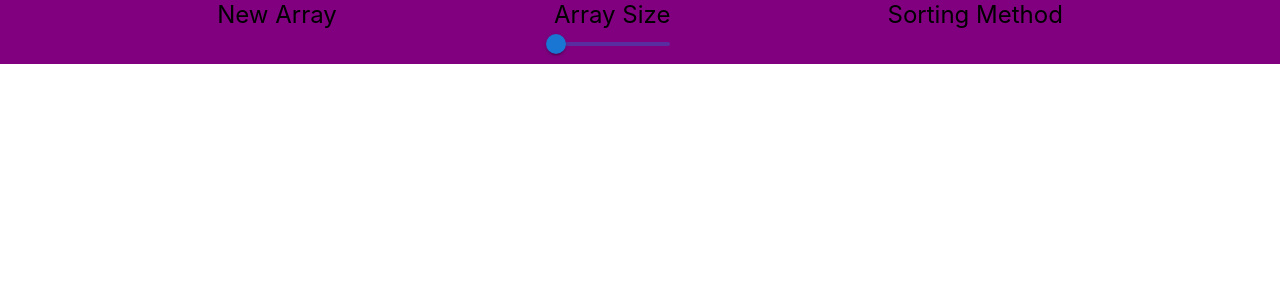
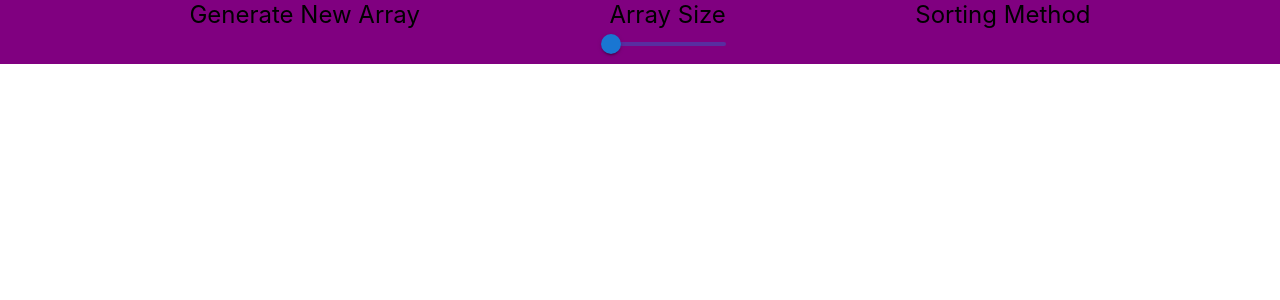
Before and after one commit to equan1090/sorting-visualizer, a React (Create React App) app: page / in a window 1280 px wide. Shown: the top 300 px of the page. Built offline with nearby package versions, Linux system fonts and the light colour scheme.

Commit message:
adding animation

```diff
--- /dev/null
+++ b/src/SortingAlgs/BubbleSort.js
@@ -0,0 +1,13 @@
+// function BubbleSort(arr) {
+//     const animation = []
+//     if (arr.length <= 1) return arr;
+
+//     for(let i = 0; i < arr.length; i++) {
+//         for(let j = 0; j < arr.length - i - 1; j++) {
+//             animation.push(i, j)
+//             if(arr[j] > arr[j + 1]) {
+//                 arr[j], arr[j+1] = arr[j+1], arr[j]
+//             }
+//         }
+//     }
+// }
--- a/src/components/ArrayBlocks/ArrayBlocks.jsx
+++ b/src/components/ArrayBlocks/ArrayBlocks.jsx
@@ -1,15 +1,17 @@
 import React from "react";
 import './ArrayBlocks.css'
 function ArrayBlocks({props}) {
-    console.log('this is props', props)
+
     let size = props.length
-    console.log(size)
+
     return(
         <div className='array-wrapper'>
             {props.map((num, idx) => (
-                <div className='each-box' key={idx} style={{height: `${num}px`, width: `${1000 / size}px`}}></div>
+                <div className='each-box'
+                    key={idx}
+                    style={{height: `${num}px`, width: `${Math.floor(1000 / size)}px`}}>
+                </div>
             ))}
-
         </div>
     )
 
--- a/src/components/Navigation/NavBar.jsx
+++ b/src/components/Navigation/NavBar.jsx
@@ -1,6 +1,6 @@
 import React, {useState, useEffect} from "react";
 import ArrayBlocks from "../ArrayBlocks/ArrayBlocks";
-
+// import {BubbleSort} from "../../SortingAlgs/BubbleSort";
 import Slider from '@mui/material/Slider';
 import './NavBar.css'
 
@@ -14,11 +14,10 @@ function NavBar() {
     const generateArr = () => {
         let random = []
         for(let i = 0; i < arrSize; i++) {
-            random.push(Math.floor(Math.random() * (900 - 5) + 5))
+            random.push(Math.floor(Math.random() * (800 - 5) + 5))
         }
         return random
     }
-
 
     //Uses localStorage to keep state on refresh
     useEffect(() => {
@@ -32,12 +31,11 @@ function NavBar() {
         localStorage.setItem('current-array', JSON.stringify(arr))
     })
 
-
     return(
         <>
             <nav className='top-nav-menu'>
                 <ul>
-                    <li onClick={() => setArr(generateArr())}>New Array</li>
+                    <li onClick={() => setArr(generateArr())}>Generate New Array</li>
                     <div>
                         <li>Array Size</li>
                         <Slider
```
Also changed, not shown: src/SortingAlgs/BubbleSort.jsx (deleted).
